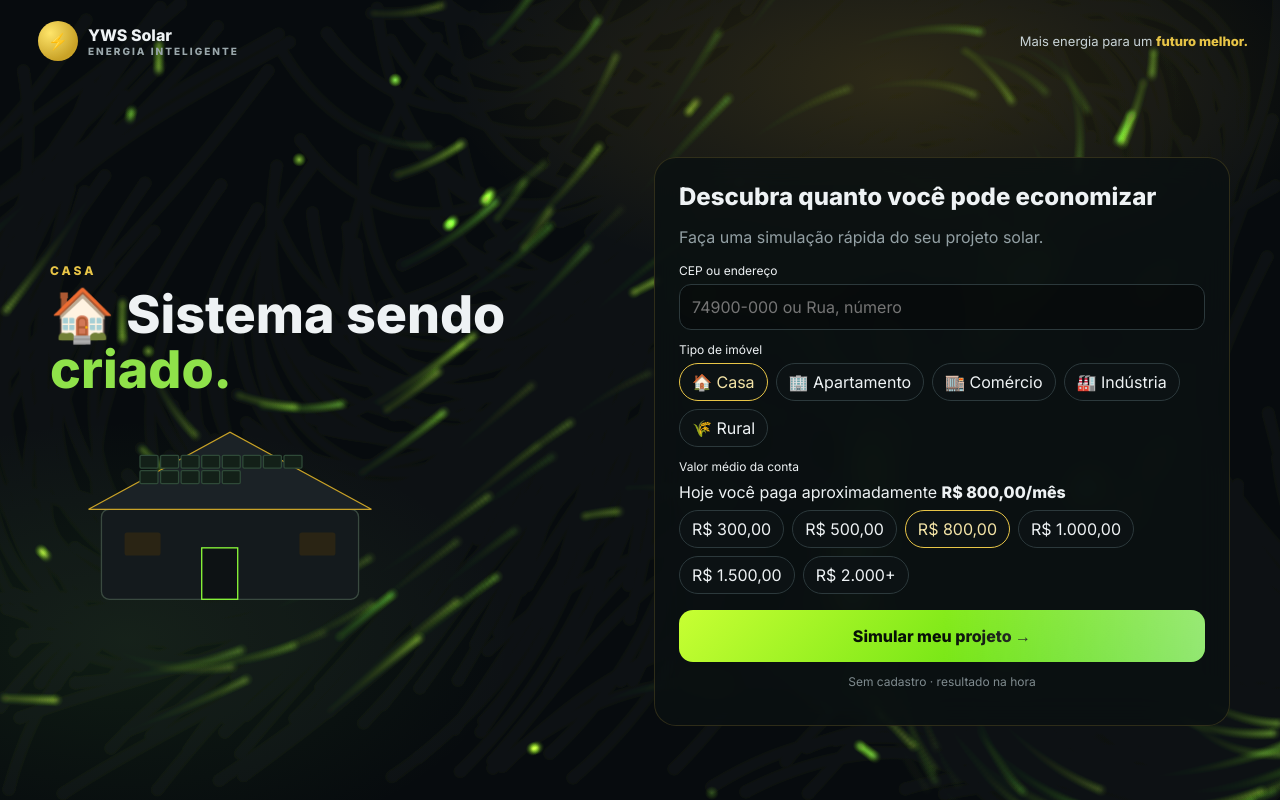
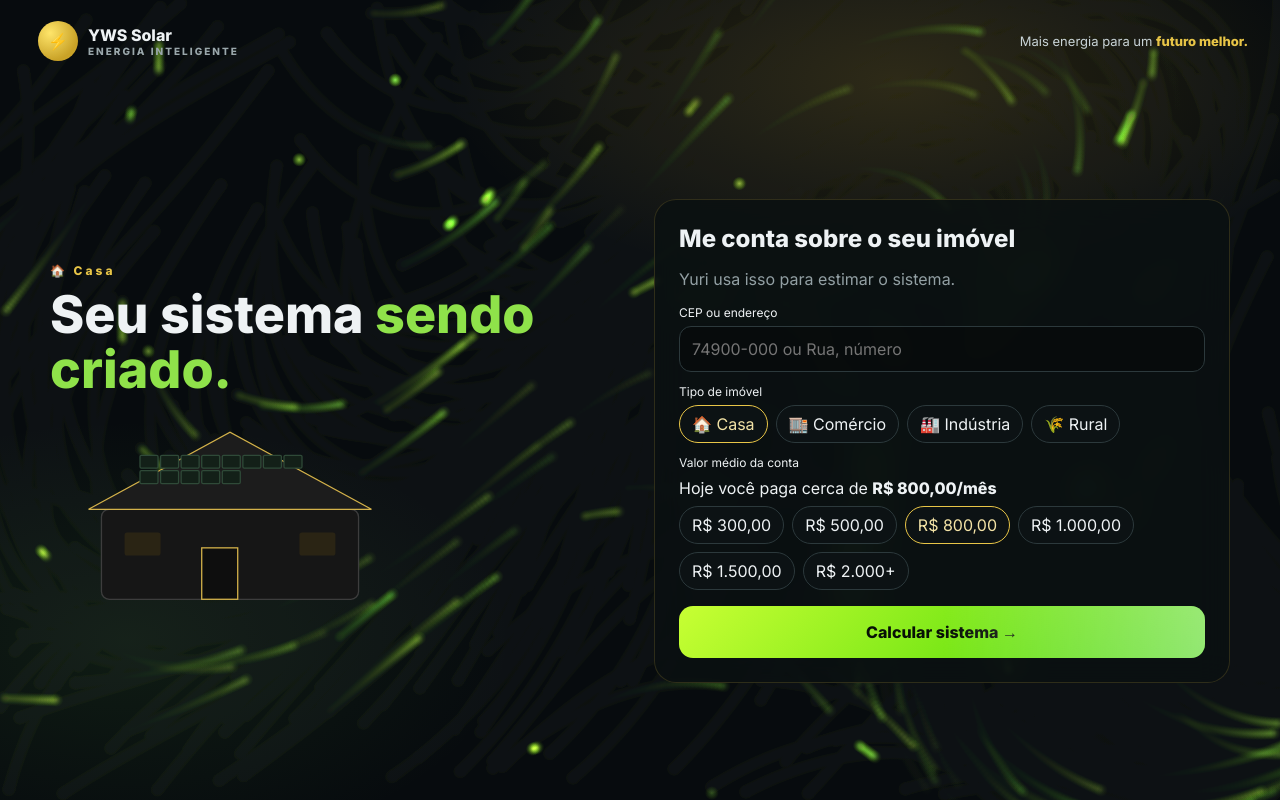
Before and after one commit to gabrielsilvacvc11-wq/yws-solar-live, a React (Vite) app: page / in a window 1280 px wide. Both pictures are taken after a click on the button "Simular meu projeto →". Built offline with nearby package versions, Linux system fonts and the light colour scheme.

Commit message:
Yuri conduz a simulação na home e no resultado

```diff
--- a/src/App.tsx
+++ b/src/App.tsx
@@ -2,19 +2,18 @@ import { useEffect, useMemo, useState } from "react";
 import Particles from "./Particles";
 
 const WA = "https://wa.me/5562991758807";
-const TIPOS = ["Casa", "Apartamento", "Comércio", "Indústria", "Rural"] as const;
+const YURI = "https://images.unsplash.com/photo-1600585154340-be6161a56a0c?auto=format&fit=crop&w=900&q=80";
+const TIPOS = ["Casa", "Comércio", "Indústria", "Rural"] as const;
 const CONTAS = [300, 500, 800, 1000, 1500, 2000];
-const ICO: Record<string, string> = { Casa: "🏠", Apartamento: "🏢", Comércio: "🏬", Indústria: "🏭", Rural: "🌾" };
+const ICO: Record<string, string> = { Casa: "🏠", Comércio: "🏬", Indústria: "🏭", Rural: "🌾" };
 const PHRASES = ["Analisando o potencial solar da sua região...", "Calculando seu consumo...", "Dimensionando seu sistema..."];
 const brl = (n: number) => n.toLocaleString("pt-BR", { style: "currency", currency: "BRL" });
-
 type View = "home" | "form" | "analyze" | "size" | "flow" | "result" | "lead";
 
-function Count({ to, prefix = "", suffix = "", money = false }: { to: number; prefix?: string; suffix?: string; money?: boolean }) {
+function Count({ to, money = false }: { to: number; money?: boolean }) {
   const [v, setV] = useState(0);
   useEffect(() => {
-    const reduce = window.matchMedia("(prefers-reduced-motion: reduce)").matches;
-    if (reduce) { setV(to); return; }
+    if (window.matchMedia("(prefers-reduced-motion: reduce)").matches) { setV(to); return; }
     const t0 = performance.now();
     let id = 0;
     const run = (now: number) => {
@@ -25,7 +24,7 @@ function Count({ to, prefix = "", suffix = "", money = false }: { to: number; pr
     id = requestAnimationFrame(run);
     return () => cancelAnimationFrame(id);
   }, [to]);
-  return <>{prefix}{money ? brl(v) : Math.round(v).toLocaleString("pt-BR")}{suffix}</>;
+  return <>{money ? brl(v) : Math.round(v).toLocaleString("pt-BR")}</>;
 }
 
 export default function App() {
@@ -38,7 +37,6 @@ export default function App() {
   const [phrase, setPhrase] = useState(0);
   const [panels, setPanels] = useState(0);
   const [billShow, setBillShow] = useState(800);
-
   const found = endereco.trim().length >= 8;
 
   const r = useMemo(() => {
@@ -48,7 +46,7 @@ export default function App() {
     const eco = Math.round(ger * 0.82 * 100) / 100;
     const mods = Math.max(4, Math.min(16, Math.ceil((kwp * 1000) / 630)));
     const after = Math.max(80, Math.round(conta - eco));
-    return { consumo, kwp, ger, eco, ano: eco * 12, mods, after };
+    return { consumo, kwp, ger, eco, ano: eco * 12, v25: eco * 12 * 25, mods, after };
   }, [conta]);
 
   useEffect(() => {
@@ -65,12 +63,8 @@ export default function App() {
     setPanels(0);
     let i = 0;
     const id = window.setInterval(() => {
-      i += 1;
-      setPanels(i);
-      if (i >= r.mods) {
-        clearInterval(id);
-        window.setTimeout(() => setView("flow"), 700);
-      }
+      i += 1; setPanels(i);
+      if (i >= r.mods) { clearInterval(id); window.setTimeout(() => setView("flow"), 700); }
     }, 180);
     return () => clearInterval(id);
   }, [view, r.mods]);
@@ -86,11 +80,7 @@ export default function App() {
     setBillShow(conta);
     const steps = [conta, Math.round(conta * 0.55), r.after];
     let i = 0;
-    const id = window.setInterval(() => {
-      i += 1;
-      if (i < steps.length) setBillShow(steps[i]);
-      else clearInterval(id);
-    }, 700);
+    const id = window.setInterval(() => { i += 1; if (i < steps.length) setBillShow(steps[i]); else clearInterval(id); }, 700);
     return () => clearInterval(id);
   }, [view, conta, r.after]);
 
@@ -100,14 +90,13 @@ export default function App() {
 
   const House = ({ glow }: { glow?: boolean }) => (
     <svg className={`house ${glow ? "live" : ""}`} viewBox="0 0 280 160" aria-hidden>
-      <rect x="40" y="78" width="200" height="70" rx="6" fill="#141a1d" stroke="#3a4a40" />
-      <polygon points="30,78 140,18 250,78" fill="#1b2226" stroke="#c9a227" />
+      <rect x="40" y="78" width="200" height="70" rx="6" fill="#161616" stroke="#3d3d3d" />
+      <polygon points="30,78 140,18 250,78" fill="#1c1c1c" stroke="#d4b24a" />
       {Array.from({ length: r.mods }).map((_, i) => {
-        const col = i % 8;
-        const row = Math.floor(i / 8);
+        const col = i % 8; const row = Math.floor(i / 8);
         return <rect key={i} className={i < panels || view === "flow" || view === "result" || view === "lead" ? "pv on" : "pv"} x={70 + col * 16} y={36 + row * 12} width="14" height="10" rx="1" />;
       })}
-      <rect x="118" y="108" width="28" height="40" fill="#0d1214" stroke="#8dff3a" />
+      <rect x="118" y="108" width="28" height="40" fill="#0e0e0e" stroke="#d4b24a" />
       <rect className="win" x="58" y="96" width="28" height="18" rx="2" />
       <rect className="win" x="194" y="96" width="28" height="18" rx="2" />
       {glow && <path className="flow-line" d="M140 42 L140 88 L168 88 L168 118" />}
@@ -128,16 +117,14 @@ export default function App() {
       {view === "home" && (
         <main className="home">
           <section className="home-copy">
-            <h5>ENERGIA SOLAR</h5>
-            <h1>Transforme o sol <span>em economia.</span></h1>
-            <p>Descubra o sistema solar ideal para sua casa ou empresa e veja quanto você pode economizar.</p>
+            <p className="say">Yuri, da YWS Solar</p>
+            <h1>Oi, eu sou o Yuri.<br />Vamos <span>transformar o sol em economia.</span></h1>
+            <p>Sem cadastro. Você informa o endereço, o tipo do imóvel e a conta de luz. Eu mostro o sistema nascendo no telhado.</p>
             <button className="go energy" onClick={() => setView("form")}>Simular meu projeto →</button>
-            <p className="note">Resultado estimado em poucos segundos · Sem cadastro</p>
+            <p className="note">Resultado estimado em poucos segundos</p>
           </section>
-          <aside className="home-art">
-            <img alt="Casa com energia solar YWS" src="https://images.unsplash.com/photo-1600585154340-be6161a56a0c?auto=format&fit=crop&w=1200&q=80" />
-            <div className="float-card">Economia estimada<br /><b>R$ 730/mês</b></div>
-            <div className="float-card two">Redução da conta<br /><b>Até 95%</b></div>
+          <aside className="yuri-wrap">
+            <img className="yuri" src="/yuri.webp" alt="Yuri, personagem da YWS Solar, em frente à casa com painéis" onError={(e) => { (e.currentTarget as HTMLImageElement).src = YURI; }} />
           </aside>
         </main>
       )}
@@ -145,104 +132,70 @@ export default function App() {
       {view !== "home" && (
         <main className="stage">
           <section className="left">
-            <h5>{tipo.toUpperCase()}</h5>
-            <h1>{ICO[tipo]} Sistema sendo <span>criado.</span></h1>
+            <h5>{ICO[tipo]} {tipo}</h5>
+            <h1>Seu sistema <span>sendo criado.</span></h1>
             <House glow={view === "flow" || view === "result" || view === "lead"} />
-            {(view === "size" || view === "flow" || view === "result") && (
-              <p className="hint">{panels || r.mods} painéis · {r.kwp.toFixed(2)} kWp</p>
-            )}
+            {(view === "size" || view === "flow" || view === "result") && <p className="hint">{panels || r.mods} painéis · {r.kwp.toFixed(2)} kWp</p>}
           </section>
-
-          <aside className="card" aria-live="polite">
+          <aside className="card">
             {view === "form" && (
               <>
-                <h2>Descubra quanto você pode economizar</h2>
-                <p className="hint">Faça uma simulação rápida do seu projeto solar.</p>
+                <h2>Me conta sobre o seu imóvel</h2>
+                <p className="hint">Yuri usa isso para estimar o sistema.</p>
                 <label>CEP ou endereço</label>
                 <input className="inp" value={endereco} onChange={(e) => setEndereco(e.target.value)} placeholder="74900-000 ou Rua, número" />
                 {found && <p className="ok">📍 Localização encontrada</p>}
                 <label>Tipo de imóvel</label>
                 <div className="chips">{TIPOS.map((t) => <button type="button" key={t} className={tipo === t ? "chip on" : "chip"} onClick={() => setTipo(t)}>{ICO[t]} {t}</button>)}</div>
                 <label>Valor médio da conta</label>
-                <div className="bill">Hoje você paga aproximadamente <b>{brl(conta)}/mês</b></div>
+                <div className="bill">Hoje você paga cerca de <b>{brl(conta)}/mês</b></div>
                 <div className="chips">{CONTAS.map((v) => <button type="button" key={v} className={conta === v ? "chip on" : "chip"} onClick={() => setConta(v)}>{v >= 2000 ? "R$ 2.000+" : brl(v)}</button>)}</div>
-                <button className="go energy" onClick={() => setView("analyze")}>Simular meu projeto →</button>
-                <p className="note">Sem cadastro · resultado na hora</p>
+                <button className="go energy" onClick={() => setView("analyze")}>Calcular sistema →</button>
               </>
             )}
-
             {view === "analyze" && (
               <div className="analyze">
                 <div className="sun" />
                 <h2>{PHRASES[phrase]}</h2>
                 <div className="bill drop">{brl(billShow)}/mês</div>
-                <p className="hint">Você pode reduzir significativamente sua conta de energia.</p>
               </div>
             )}
-
-            {view === "size" && (
-              <>
-                <h2>Sistema estimado</h2>
-                <p className="money">{r.kwp.toFixed(2)} kWp</p>
-                <p>{panels} de {r.mods} painéis no telhado</p>
-                <p>Geração estimada: {r.ger} kWh/mês</p>
-              </>
-            )}
-
-            {view === "flow" && (
-              <>
-                <h2>Energia em fluxo</h2>
-                <p className="flow-copy">Painéis → Inversor → Casa → Consumo</p>
-                <div className="path"><i /><i /><i /><i /></div>
-              </>
-            )}
-
+            {view === "size" && (<><h2>Dimensionando</h2><p className="money">{r.kwp.toFixed(2)} kWp</p><p>{panels} de {r.mods} painéis</p><p>{r.ger} kWh/mês</p></>)}
+            {view === "flow" && (<><h2>Energia em fluxo</h2><p>Painéis → Inversor → Casa</p><div className="path"><i /><i /><i /><i /></div></>)}
             {view === "result" && (
               <>
-                <h2>Seu potencial solar está pronto.</h2>
-                <p className="hint">{tipo} · {endereco || "Goiás"}</p>
+                <div className="yuri-mini">
+                  <img src="/yuri.webp" alt="Yuri" onError={(e) => { (e.currentTarget as HTMLImageElement).src = YURI; }} />
+                  <p>Gostou da economia? Vamos transformar essa simulação em um projeto real.</p>
+                </div>
+                <div className="money"><Count to={r.eco} money /></div>
+                <p>economia / mês · <Count to={r.ano} money /> / ano · 25 anos <Count to={r.v25} money /></p>
                 <div className="cmp"><span>Sem solar {brl(conta)}</span><span>Com solar {brl(r.after)}</span></div>
                 <div className="bars"><b style={{ height: "88%" }} /><b className="low" style={{ height: `${Math.max(12, (r.after / conta) * 88)}%` }} /></div>
-                <div className="money"><Count to={r.eco} money /></div>
-                <p>economia / mês · <Count to={r.ano} money /> / ano</p>
                 <div className="kpis">
                   <div><b>{r.kwp.toFixed(2)} kWp</b>Sistema</div>
                   <div><b>{r.mods}</b>Painéis</div>
                   <div><b>{r.ger}</b>kWh/mês</div>
                   <div><b>{r.consumo}</b>Consumo</div>
                 </div>
-                <p className="note">Os valores apresentados são estimativas. O projeto final depende de análise técnica do imóvel.</p>
-                <p>Gostou da sua simulação?</p>
+                <p className="note">Estimativa. O projeto final depende de análise técnica.</p>
                 <div className="rowbtns">
-                  <button className="go" onClick={() => setView("lead")}>Quero meu projeto →</button>
+                  <button className="go" onClick={() => setView("lead")}>Quero meu projeto</button>
                   <a className="ghost" href={`${WA}?text=${msgEsp}`} target="_blank" rel="noreferrer">Falar com um especialista</a>
                 </div>
               </>
             )}
-
             {view === "lead" && (
               <>
                 <h2>Quero meu projeto</h2>
-                <label>Nome</label>
-                <input className="inp" value={nome} onChange={(e) => setNome(e.target.value)} />
-                <label>WhatsApp</label>
-                <input className="inp" value={fone} onChange={(e) => setFone(e.target.value)} />
+                <label>Nome</label><input className="inp" value={nome} onChange={(e) => setNome(e.target.value)} />
+                <label>WhatsApp</label><input className="inp" value={fone} onChange={(e) => setFone(e.target.value)} />
                 <a className="go" href={`${WA}?text=${msgProj}`} target="_blank" rel="noreferrer">Enviar para o especialista →</a>
-                <button className="ghost" style={{ width: "100%", marginTop: 8 }} onClick={() => setView("result")}>Voltar</button>
               </>
             )}
           </aside>
         </main>
       )}
-
-      {view === "home" && (
-        <section className="how">
-          <div><b>1. Simule</b>Informe endereço e conta.</div>
-          <div><b>2. Projeto</b>Receba a proposta.</div>
-          <div><b>3. Instalação</b>Cuidamos de tudo.</div>
-          <div><b>4. Economia</b>Gere sua energia.</div>
-        </section>
-      )}
     </div>
   );
 }
```
